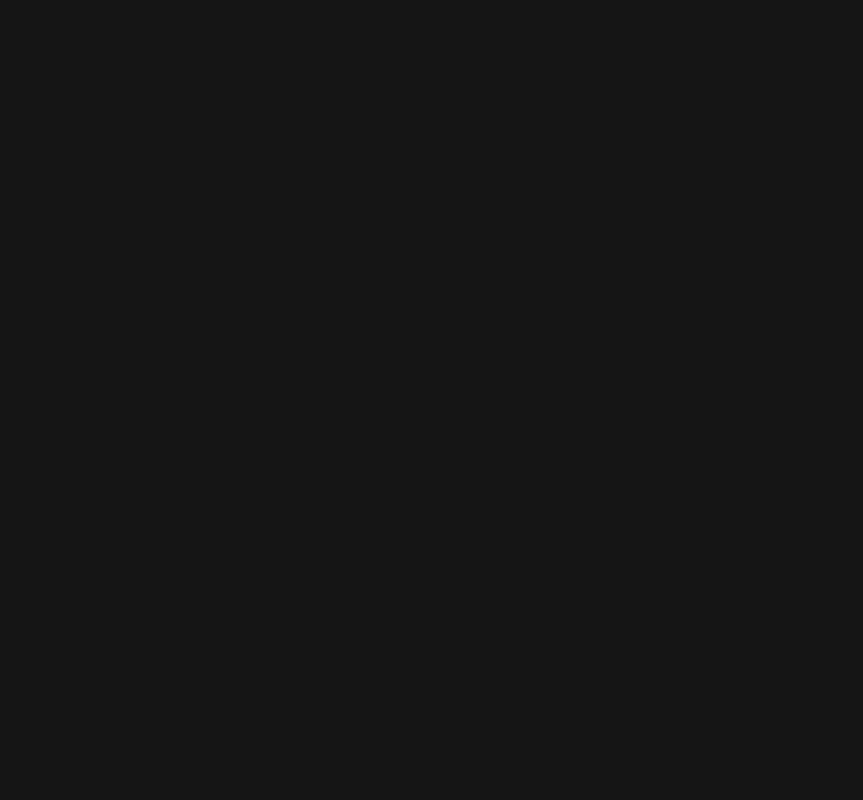
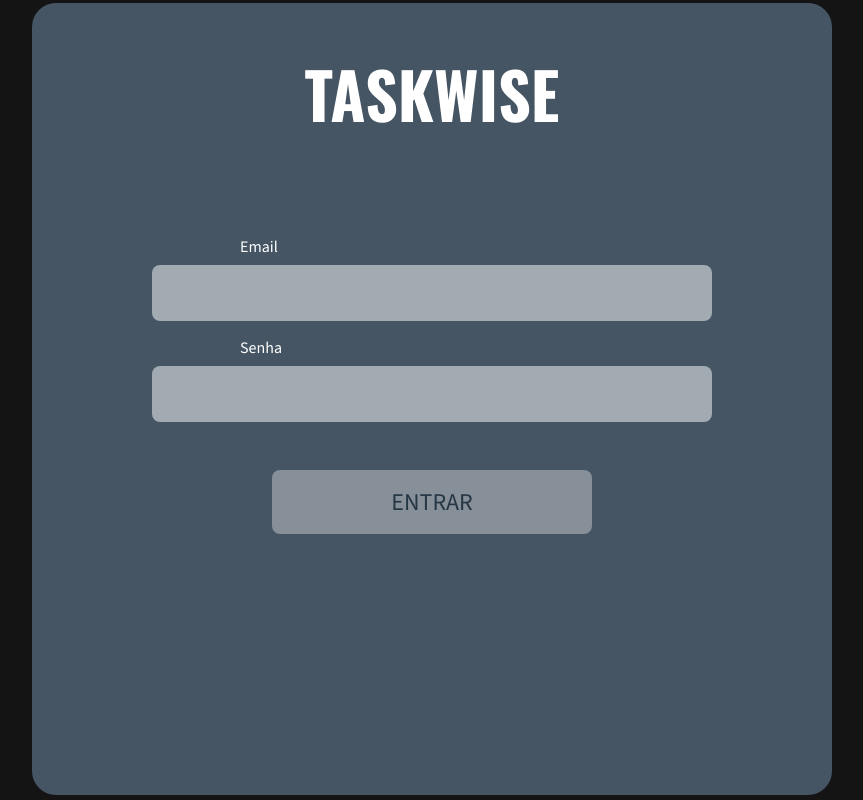
Before and after one commit to hellvina/task_wise, an Angular app in the folder client-app/: page /login in a window 1280 px wide. Before the commit this address led to /. Shown: the whole page, without its empty margins (208-1071 px from the left). Built offline with nearby package versions, Linux system fonts and the light colour scheme.

Commit message:
feat: register  page

```diff
--- a/client-app/src/app/app.routes.ts
+++ b/client-app/src/app/app.routes.ts
@@ -1,6 +1,10 @@
 import { Routes } from '@angular/router';
 import { Index } from './pages/index';
+import { Register } from './pages/register/register';
+import { Login } from './pages/login/login';
 
 export const routes: Routes = [
-    {path: '', component: Index}
+    {path: '', component: Index},
+    {path: 'register', component: Register},
+    {path: 'login', component: Login}
 ];
--- /dev/null
+++ b/client-app/src/app/pages/register/register.css
@@ -0,0 +1,65 @@
+.input-group {
+    margin-bottom: 2rem;
+}
+
+app-title{
+    animation: taskwise-move 1s;
+    position: relative;
+    top: 0;
+}
+
+app-input{
+    width: 100%;
+    display: flex;
+    justify-content: start;
+    flex-wrap: wrap;
+}
+
+app-button{
+    width: 100%;
+    display: flex;
+    justify-content: center;
+}
+
+.input-group{
+    animation: input-appear 2s;
+    margin-top: 5rem;
+    margin-bottom: 3rem;
+    display: flex;
+    flex-wrap: wrap;
+    justify-content: center;
+}
+
+.login{
+    animation: input-appear 2s;
+    display: flex;
+    justify-content: center;
+}
+
+@media (min-width: 540px){
+    app-input{
+        width: 100%;
+    }
+    app-button{
+        display: flex;
+        justify-content: center;
+    }
+}
+
+@keyframes input-appear {
+    0%{
+        opacity: 0%;
+    }
+    50%{
+        opacity: 0%;
+    }
+}
+
+@keyframes taskwise-move {
+    0%{
+        top: 7rem
+    }
+    100%{
+        top: 0
+    }
+}
--- /dev/null
+++ b/client-app/src/app/pages/register/register.html
@@ -0,0 +1,11 @@
+<main>
+    <app-title></app-title>
+    <form class="input-group">
+        <app-input [label]="'Nome'"></app-input>
+        <app-input [label]="'Email'"></app-input>
+        <app-input [label]="'Senha'"></app-input>
+    </form>
+    <section class="register">
+        <app-button [action]="'link'" [page]="'register'" [label]="'CADASTRAR'"></app-button>
+    </section>
+</main>
```
Also changed, not shown: client-app/src/app/pages/register/register.ts (added, +15 -0 lines), 1 other file (tests, documents, lock files or other folders).
